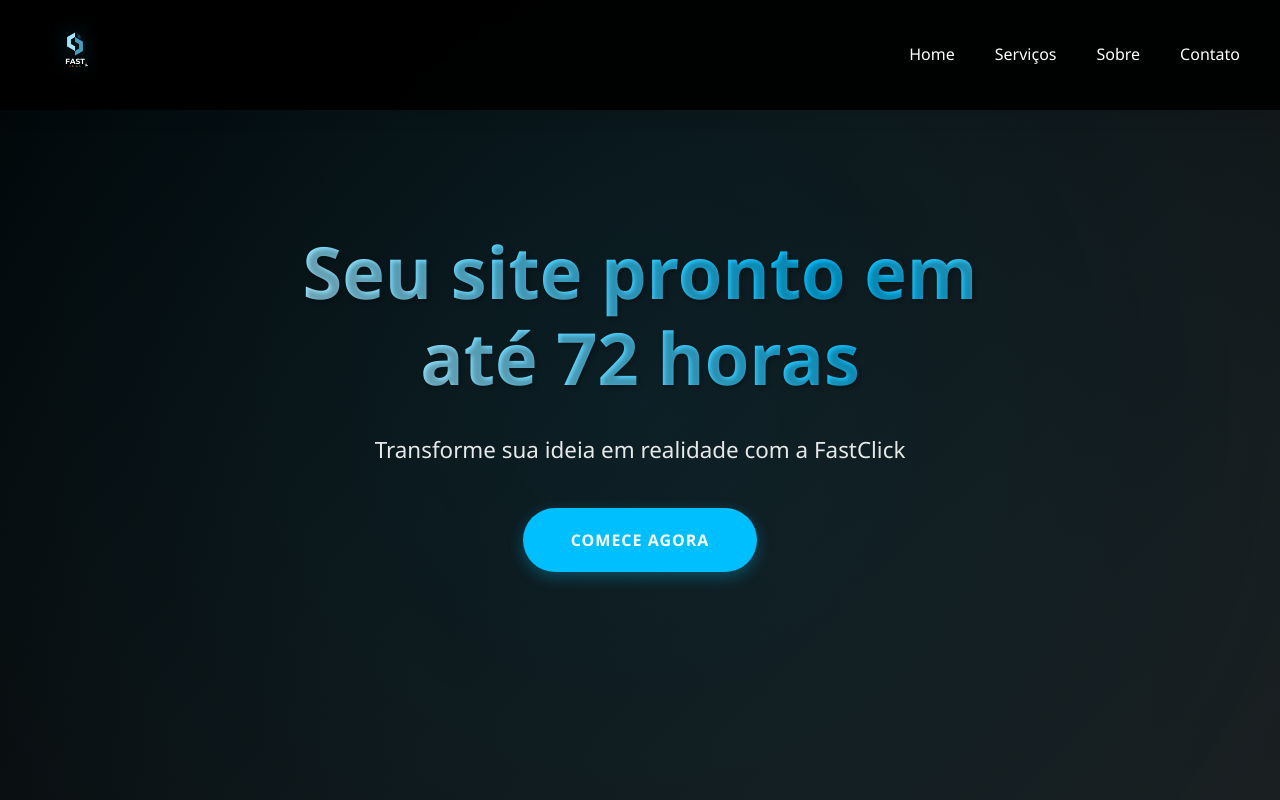
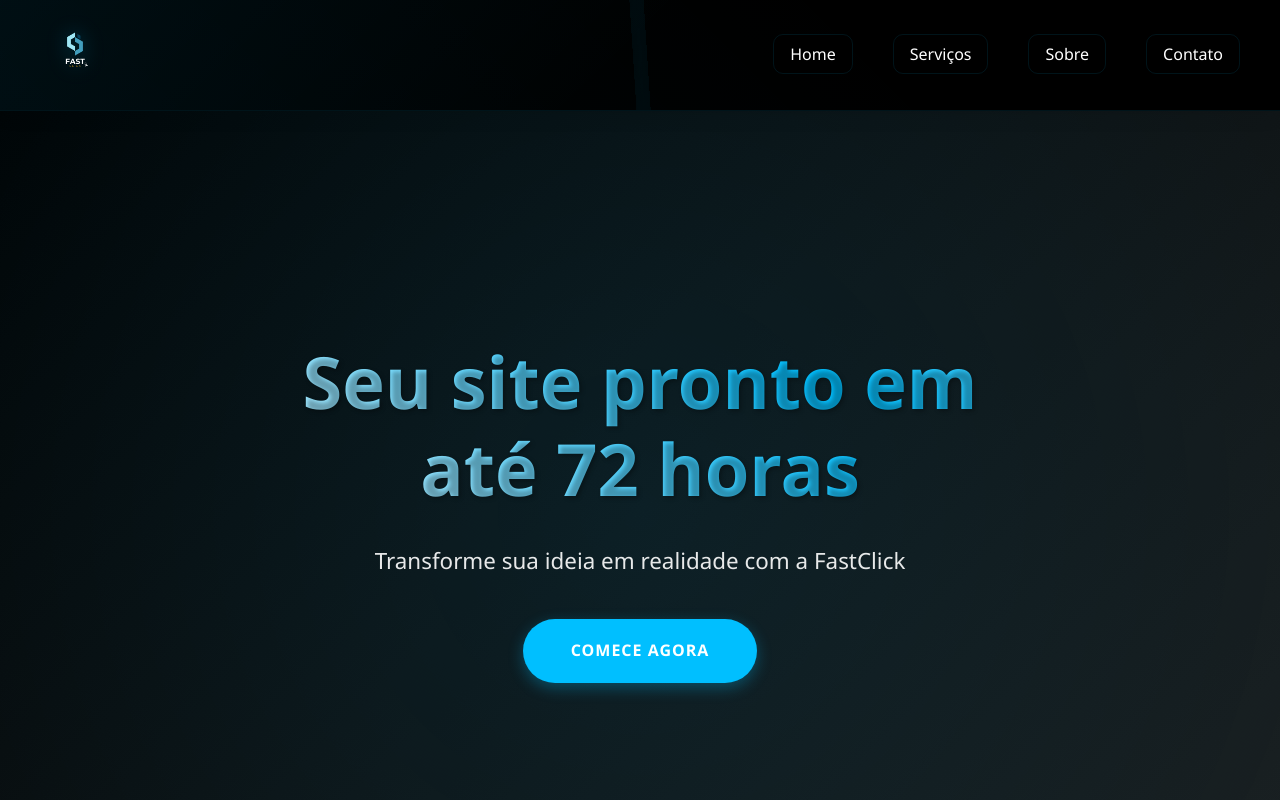
Before and after one commit to yGuilherme0/FastClick, a plain HTML site: page index.html in a window 1280 px wide. Shown: the top 800 px of the page. Drawn offline with Linux system fonts and the light colour scheme.

Commit message:
Atualização do cabeçalho com efeito 3D e transparência

```diff
--- a/frontend/styles.css
+++ b/frontend/styles.css
@@ -30,7 +30,7 @@ body {
 
 /* Header and Navigation */
 header {
-    background: rgba(0, 0, 0, 0.95);
+    background: rgba(0, 0, 0, 0.3);
     backdrop-filter: blur(10px);
     padding: 1rem 2rem;
     position: fixed;
@@ -39,11 +39,41 @@ header {
     z-index: 1000;
     box-shadow: 0 2px 20px rgba(0, 0, 0, 0.1);
     transition: all 0.3s ease;
+    position: relative;
+    overflow: hidden;
+    border-bottom: 1px solid rgba(0, 191, 255, 0.1);
+}
+
+header::before {
+    content: '';
+    position: absolute;
+    top: 0;
+    left: 0;
+    width: 100%;
+    height: 100%;
+    background:
+        linear-gradient(135deg, rgba(0, 191, 255, 0.05) 0%, transparent 50%),
+        linear-gradient(45deg, rgba(0, 191, 255, 0.03) 0%, transparent 70%);
+    z-index: -1;
+}
+
+header::after {
+    content: '';
+    position: absolute;
+    top: -50%;
+    left: -50%;
+    width: 200%;
+    height: 200%;
+    background: radial-gradient(circle, rgba(0, 191, 255, 0.05) 0%, transparent 70%);
+    animation: rotate3D 20s linear infinite;
+    z-index: -1;
 }
 
 header.scrolled {
-    background: var(--primary-color);
+    background: rgba(0, 0, 0, 0.7);
     padding: 0.5rem 2rem;
+    box-shadow: 0 5px 20px rgba(0, 0, 0, 0.3);
+    border-bottom: 1px solid rgba(0, 191, 255, 0.2);
 }
 
 nav {
@@ -58,10 +88,13 @@ nav {
     height: 70px;
     transition: transform 0.3s ease;
     filter: drop-shadow(0 0 10px rgba(0, 191, 255, 0.3));
+    transform-style: preserve-3d;
+    transform: perspective(1000px) translateZ(0);
 }
 
 .logo img:hover {
-    transform: scale(1.05);
+    transform: perspective(1000px) translateZ(20px) scale(1.05);
+    filter: drop-shadow(0 0 15px rgba(0, 191, 255, 0.5));
 }
 
 .nav-links {
@@ -76,7 +109,14 @@ nav {
     font-weight: 500;
     transition: all 0.3s ease;
     position: relative;
-    padding: 0.5rem 0;
+    padding: 0.5rem 1rem;
+    transform-style: preserve-3d;
+    transform: perspective(1000px) translateZ(0);
+    border: 1px solid rgba(0, 191, 255, 0.1);
+    border-radius: 10px;
+    background: rgba(0, 0, 0, 0.3);
+    backdrop-filter: blur(5px);
+    -webkit-backdrop-filter: blur(5px);
 }
 
 .nav-links a::after {
@@ -88,10 +128,27 @@ nav {
     height: 2px;
     background-color: var(--accent-color);
     transition: width 0.3s ease;
+    transform: translateZ(0);
+}
+
+.nav-links a:hover {
+    color: var(--accent-color);
+    transform: perspective(1000px) translateZ(20px);
+    border-color: var(--accent-color);
+    box-shadow: 0 5px 15px rgba(0, 191, 255, 0.3);
+    background: rgba(0, 0, 0, 0.5);
 }
 
 .nav-links a:hover::after {
     width: 100%;
+    transform: translateZ(30px);
+    box-shadow: 0 0 10px rgba(0, 191, 255, 0.5);
+}
+
+@media (max-width: 768px) {
+    .nav-links {
+        display: none;
+    }
 }
 
 /* Hero Section */
```
Also changed, not shown: frontend/index.html (added, +23 -0 lines), frontend/script.js (added, +39 -0 lines).
